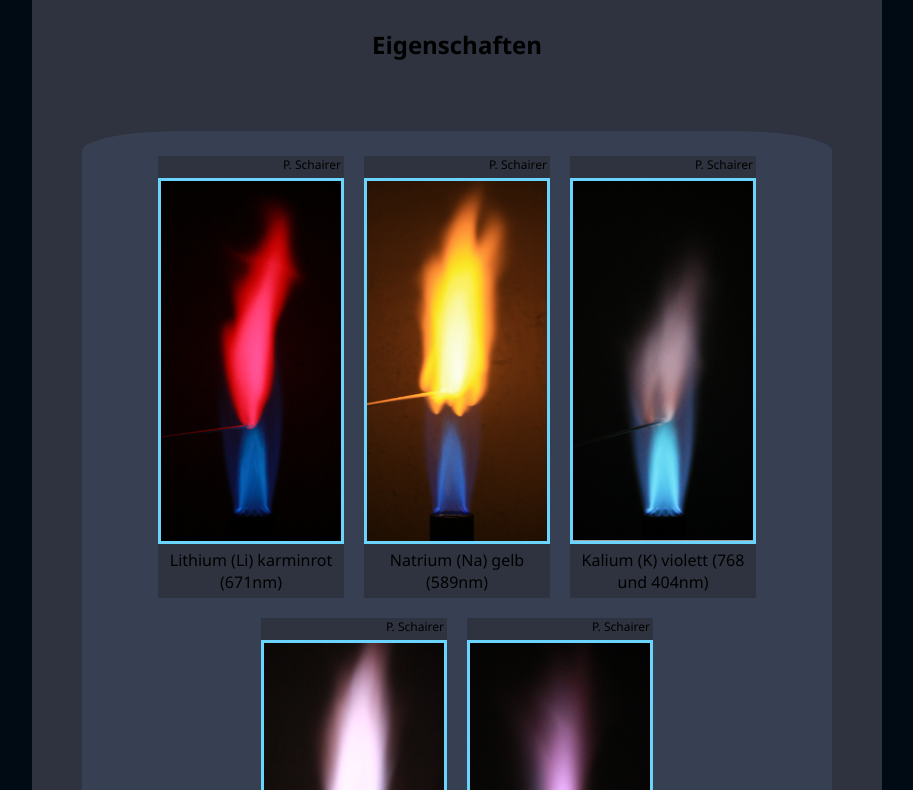
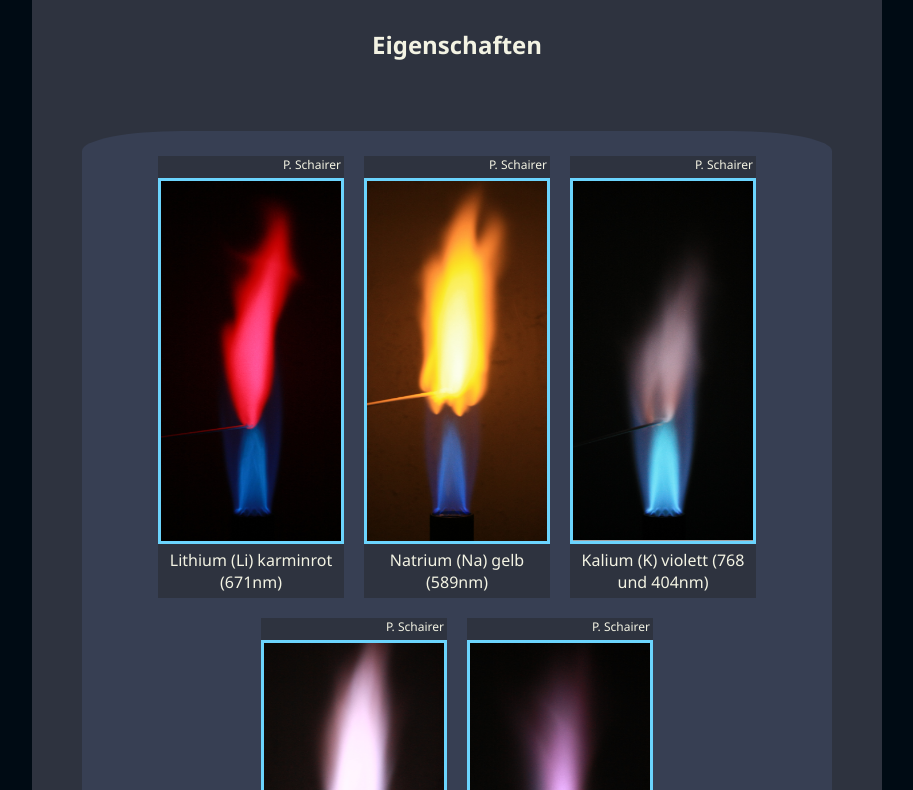
Before and after one commit to TheRealSogari/aac-vortrag, a plain HTML site: page index.html in a window 1280 px wide. Shown: the part 94-884 px from the top of the page, without its empty margins (191-1104 px from the left). Drawn offline with Linux system fonts and the light colour scheme.

Commit message:
Add white font-color

```diff
--- a/css/styles.css
+++ b/css/styles.css
@@ -5,6 +5,7 @@
     list-style-type: none;
     padding-inline-start: 0;
     text-decoration: none;
+    color: #f3f3e3;
 }
 
 body {
```
